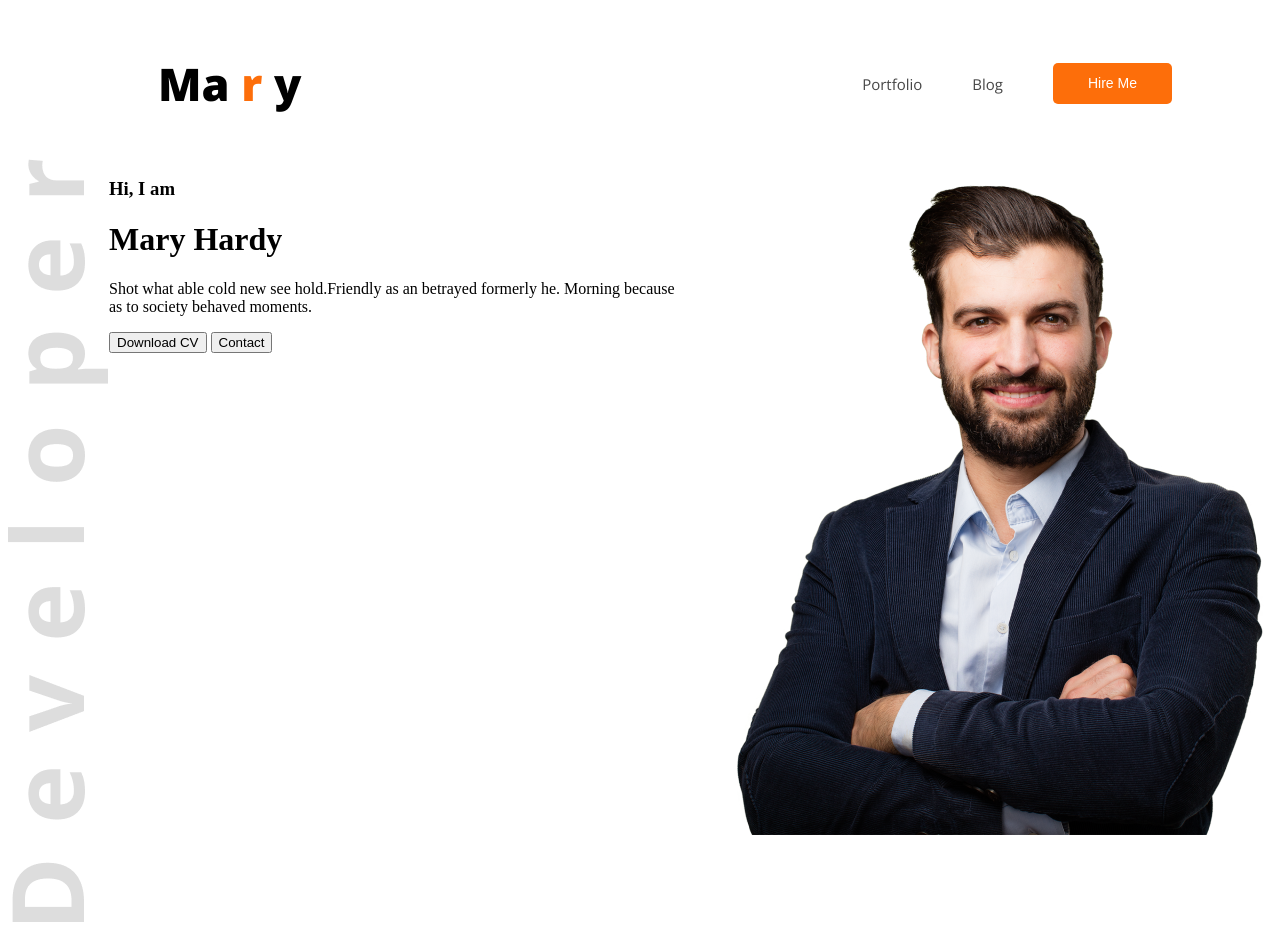
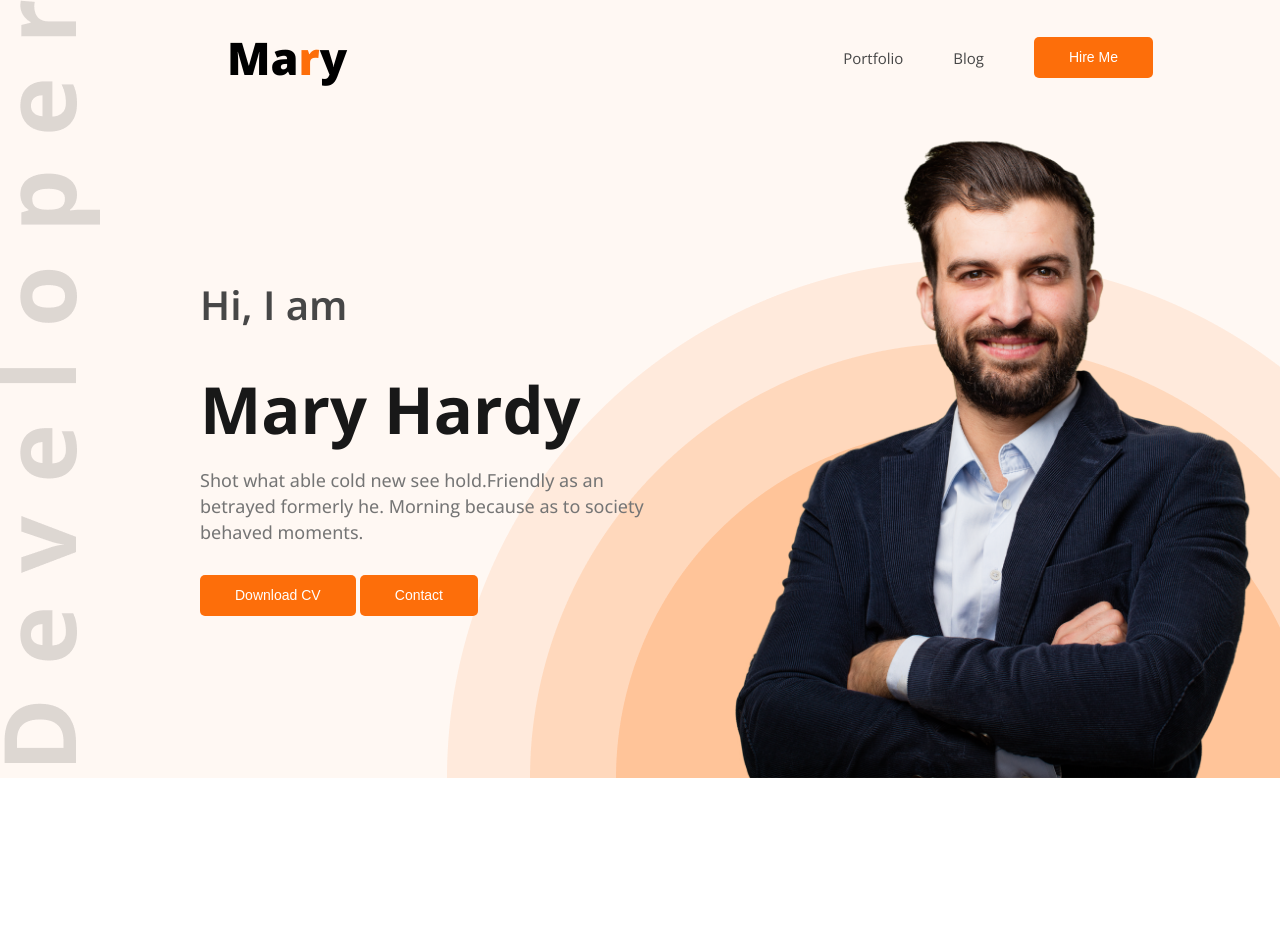
Before and after one commit to ZihadHossian/web-developer, a plain HTML site: page index.html in a window 1280 px wide. After the commit the page ends 800 px from the top, so only its background shows below. Drawn offline with nearby package versions, Linux system fonts and the light colour scheme.

Commit message:
first page

```diff
--- a/index.html
+++ b/index.html
@@ -7,10 +7,10 @@
     <link rel="stylesheet" href="./style/style.css">
 </head>
 <body>
-    <header>
+    <header class="header">
         <!-- first content is navigation >nav -->
         <nav>
-            <h3 class="text">Ma<span class="text-span"> r </span>y</h3>
+            <h3 class="text">Ma<span class="text-span">r</span>y</h3>
             <ul>
                 <li class="list"><a class="link" href="">Portfolio</a></li>
                 <li class="list"><a class="link" href="">Blog</a></li>
@@ -18,18 +18,17 @@
             </ul>
         </nav>
         <div class="content">
-            <div class="developer"><img src="./images/developer.png" alt=""></div>
             <div class="info">
                 <h3 class="me">Hi, I  am</h3>
                 <h1 class="name">Mary Hardy</h1>
                 <p class="data">Shot what able cold new see hold.Friendly as an betrayed formerly he. Morning because as to society behaved moments.</p>
                 <div class="click">
-                   <button class="download">Download CV</button>
-                    <button class="contact">Contact</button>
+                   <button class="btn">Download CV</button>
+                    <button class="btn">Contact</button>
+                </div>
+                </div>
+                 <img class="img" src="./images/hardy.png" alt="">
 
-                </div>
-            </div>
-            <div class="img"><img src="./images/hardy.png" alt=""></div>
         </div>
     </header>
     <main>
--- a/style/style.css
+++ b/style/style.css
@@ -1,9 +1,21 @@
 @import url('https://fonts.googleapis.com/css2?family=Open+Sans:ital,wght@0,300..800;1,300..800&family=Work+Sans:ital,wght@0,100..900;1,100..900&display=swap');
+*{
+    margin: 0;
+    padding: 0;
+}
+.header{
+    background-color: rgb(255, 248, 243);
+    background-image: url('../images/developer.png'),url('../images/header_bg.png');
+    background-repeat: no-repeat;
+    background-position:top left,bottom right;
+}
 nav{
     display: flex;
     justify-content: space-between;
     align-items:center;
     font-family: Open Sans;
+    padding: 27px;
+    margin-left: 50px;
 }
 .text{
     margin-left: 150px;
@@ -47,6 +59,56 @@ text-align: center;
 background: rgb(253, 110, 10);
 padding: 12px 35px;
 }
+/* content style */
 .content{
+    font-family: Open Sans;
     display: flex;
+    justify-content: space-between;
+    align-items: center;
+    margin: 0px 20px 0 200px;
 }
+.img{
+width: 584px;
+height: 663px;
+
+}
+.info{
+    font-family: Open Sans;
+display:flex;
+justify-content: left;
+align-items:left;
+flex-direction: column;
+text-align: left;
+margin-right: 30px;
+}
+.me{
+    color: rgb(71, 71, 71);
+font-family: Open Sans;
+font-size: 40px;
+font-weight: 620;
+line-height: 55px;
+margin-right: 255px;
+padding-bottom: 20px;
+/* text-align: left; */
+}
+.name{
+    color: rgb(24, 24, 24);
+font-family: Open Sans;
+font-size: 65px;
+font-weight: 700;
+line-height: 75px;
+margin-right: 45px;
+padding:20px 20px 20px 0px;
+}
+.data{
+    color: rgb(117, 117, 117);
+font-family: Open Sans;
+font-size: 18px;
+font-weight: 450;
+line-height: 26px;
+text-align: left;
+padding-bottom: 30px;
+}
+#con{
+ color: azure;
+}
```
